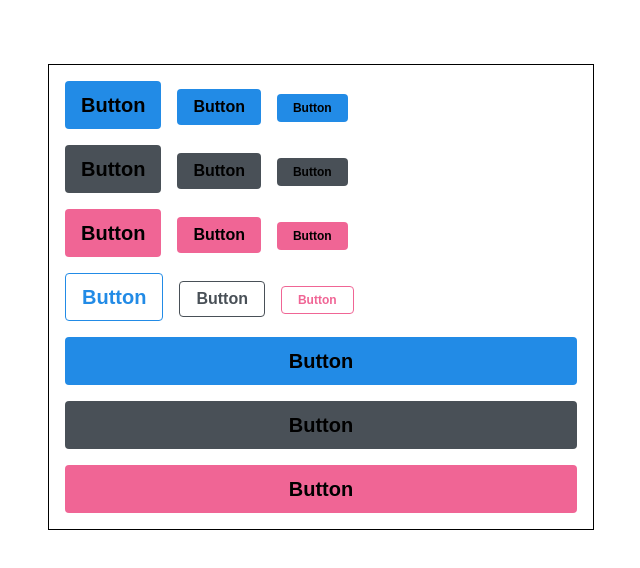
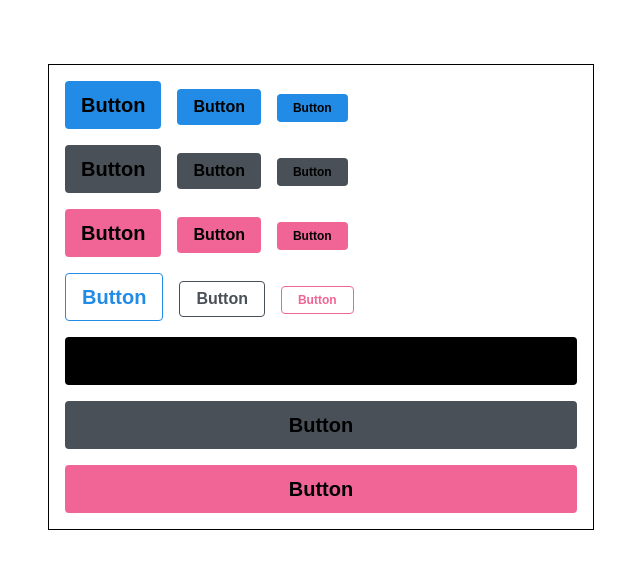
Before and after one commit to YunPC/component-styling, a React (Create React App) app in the folder styling-with-sass/: page / in a window 1280 px wide. Shown: the top 568 px of the page, without its empty margins (319-959 px from the left). Built offline with nearby package versions, Linux system fonts and the light colour scheme.

Commit message:
className을 받아 버튼 커스터마이징(#1)

```diff
--- a/styling-with-sass/src/App.js
+++ b/styling-with-sass/src/App.js
@@ -39,7 +39,7 @@ function App() {
         </Button>
       </div>
       <div className="buttons">
-        <Button size="large" fullWidth>
+        <Button size="large" fullWidth className="customized-button">
           Button
         </Button>
         <Button color="gray" size="large" fullWidth>
--- a/styling-with-sass/src/App.scss
+++ b/styling-with-sass/src/App.scss
@@ -8,4 +8,7 @@
   .buttons + .buttons {
     margin-top: 1rem;
   }
+  .customized-button {
+    background: black;
+  }
 }
--- a/styling-with-sass/src/components/Button.js
+++ b/styling-with-sass/src/components/Button.js
@@ -4,14 +4,20 @@ import './Button.scss'
 
 // large, medium, small
 // color: blue, pink ,gray
-function Button({ children, size, color, outline, fullWidth, ...rest }) {
+function Button({ children, size, color, outline, fullWidth, className, ...rest }) {
   console.log(rest)
   return (
     <button
-      className={classNames('Button', size, color, {
-        outline,
-        fullWidth,
-      })}
+      className={classNames(
+        'Button',
+        size,
+        color,
+        {
+          outline,
+          fullWidth,
+        },
+        className
+      )}
       {...rest}
     >
       {children}
```
